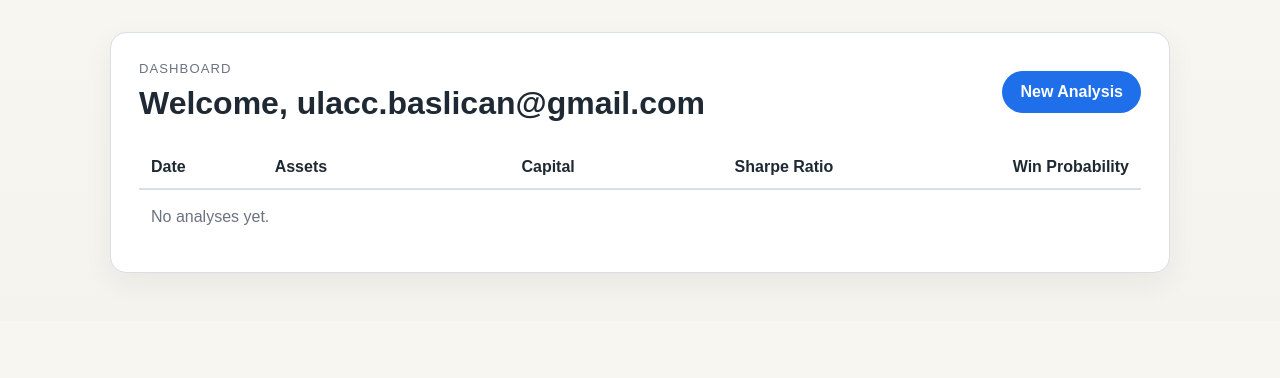
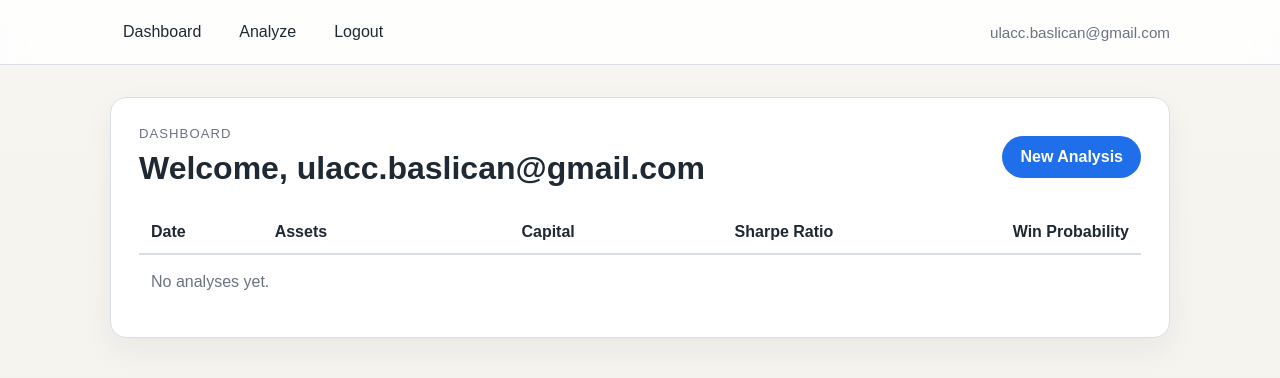
Before and after one commit to ulacbaslican/portfoy-risk-analyzer, a Flask app: page /dashboard in a window 1280 px wide. Shown: the top 378 px of the page. Run offline with Flask 3, Linux system fonts and the light colour scheme; a user stored in the database is signed in.

Commit message:
Add nav bar and login redirect

```diff
--- a/app.py
+++ b/app.py
@@ -1,6 +1,6 @@
 import json
 
-from flask import Flask, jsonify, render_template, request
+from flask import Flask, jsonify, redirect, render_template, request, url_for
 from flask_login import LoginManager, current_user, login_required
 
 from auth import auth_bp
@@ -71,6 +71,9 @@ def _portfolio_drawdown(portfolio_matrix):
 
 @app.route("/", methods=["GET"])
 def index():
+    if not current_user.is_authenticated:
+        return redirect(url_for("auth.login"))
+
     return render_template("index.html")
 
 
--- a/templates/base.html
+++ b/templates/base.html
@@ -27,6 +27,47 @@
       color: var(--text);
     }
 
+    .top-nav {
+      background: rgba(255, 255, 255, 0.82);
+      border-bottom: 1px solid var(--border);
+      backdrop-filter: blur(10px);
+    }
+
+    .top-nav-inner {
+      max-width: 1100px;
+      margin: 0 auto;
+      padding: 14px 20px;
+      display: flex;
+      flex-wrap: wrap;
+      gap: 12px;
+      justify-content: space-between;
+      align-items: center;
+    }
+
+    .nav-links {
+      display: flex;
+      flex-wrap: wrap;
+      gap: 12px;
+      align-items: center;
+    }
+
+    .nav-links a {
+      text-decoration: none;
+      padding: 8px 12px;
+      border-radius: 999px;
+      border: 1px solid transparent;
+    }
+
+    .nav-links a:hover {
+      border-color: var(--border);
+      background: #fff;
+    }
+
+    .nav-user {
+      color: var(--muted);
+      font-size: 0.95rem;
+    }
+
     .page-shell {
       max-width: 1100px;
       margin: 0 auto;
@@ -47,6 +88,24 @@
   {% block head %}{% endblock %}
 </head>
 <body>
+  <header class="top-nav">
+    <div class="top-nav-inner">
+      {% if current_user.is_authenticated %}
+      <nav class="nav-links">
+        <a href="/dashboard">Dashboard</a>
+        <a href="/">Analyze</a>
+        <a href="/logout">Logout</a>
+      </nav>
+      <div class="nav-user">{{ current_user.email }}</div>
+      {% else %}
+      <nav class="nav-links">
+        <a href="/login">Login</a>
+        <a href="/register">Register</a>
+      </nav>
+      <div class="nav-user">Please sign in</div>
+      {% endif %}
+    </div>
+  </header>
   <div class="page-shell">
     {% block content %}{% endblock %}
   </div>
```
